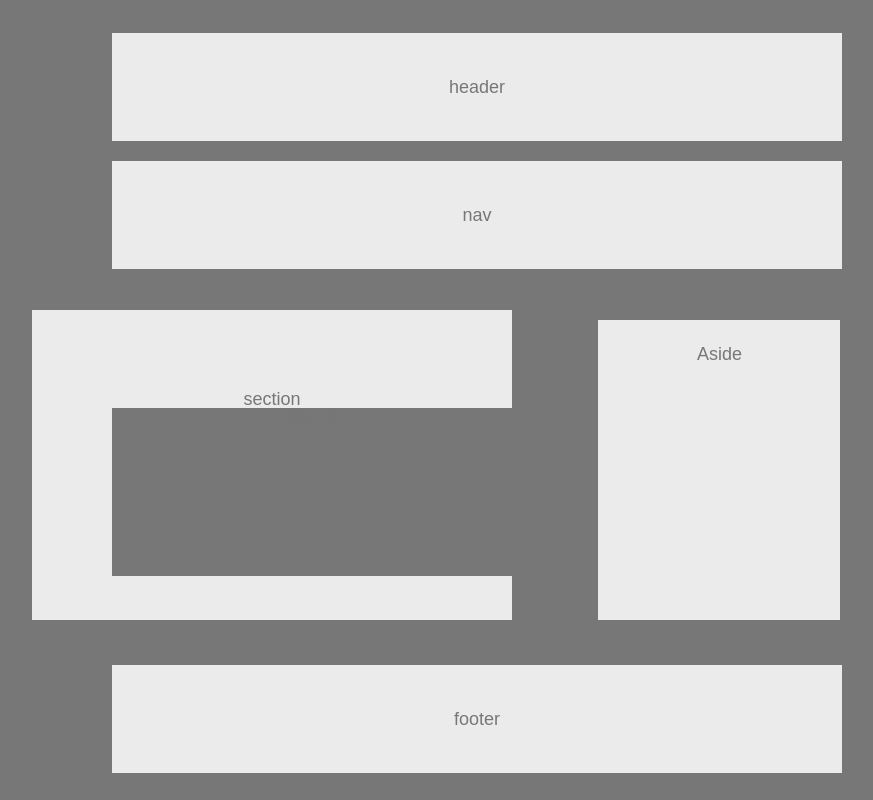
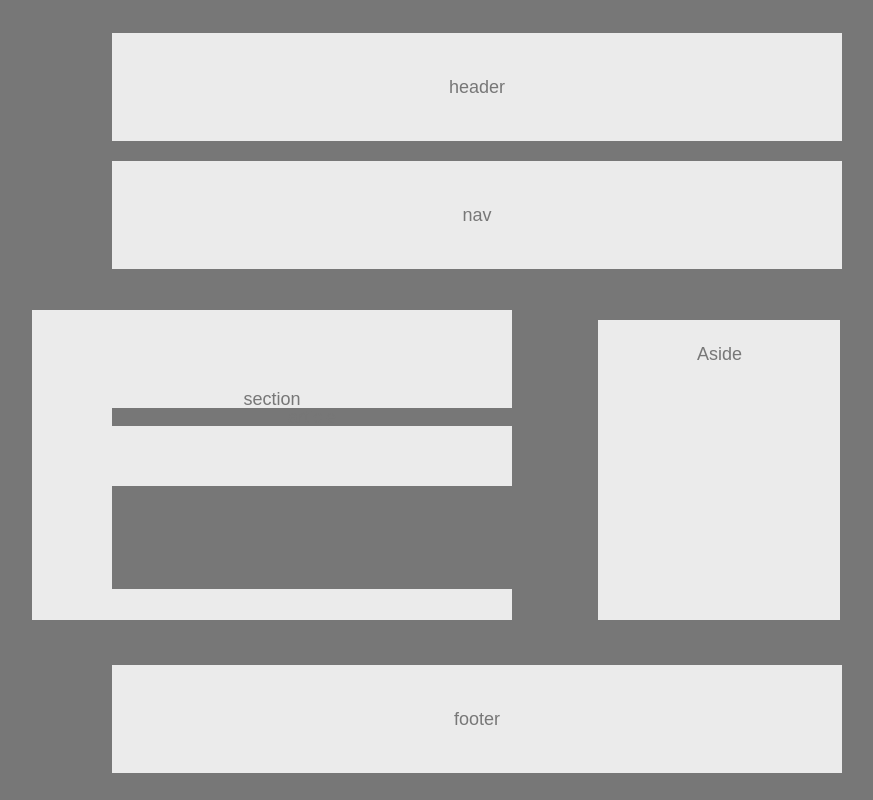
Before and after one commit to AAgnew/HW-Wireframe, a plain HTML site: page index.html in a window 1280 px wide. Shown: the whole page, without its empty margins (233-1106 px from the left). Drawn offline with Linux system fonts and the light colour scheme.

Commit message:
Updating homework project with additional elements

```diff
--- a/index.html
+++ b/index.html
@@ -21,8 +21,12 @@
     </div>
     <div id="box">
         <div id="section"> section
-        <div id="article"><p>article
-        </p></div>
+            <div id="article">
+                <p>article
+                </p>
+                <div id="box1">
+                </div>
+            </div>
         </div>
     </div>
 
--- a/style.css
+++ b/style.css
@@ -116,11 +116,15 @@ body {
     background-color:#777;
     display: inline-block;
     width:400px;
-    padding-bottom: 150px;
+    padding-bottom: 100px;
     font-display: #ebebeb;
-
-
-
+}
+#box1{
+    background-color:#ebebeb;
+    display: inline-block;
+    width: 400px;
+    padding-top:50px;
+    padding-bottom: 10px;
 }
 
 #aside{
```
Lines whose indentation alone changed are shown as unchanged.
